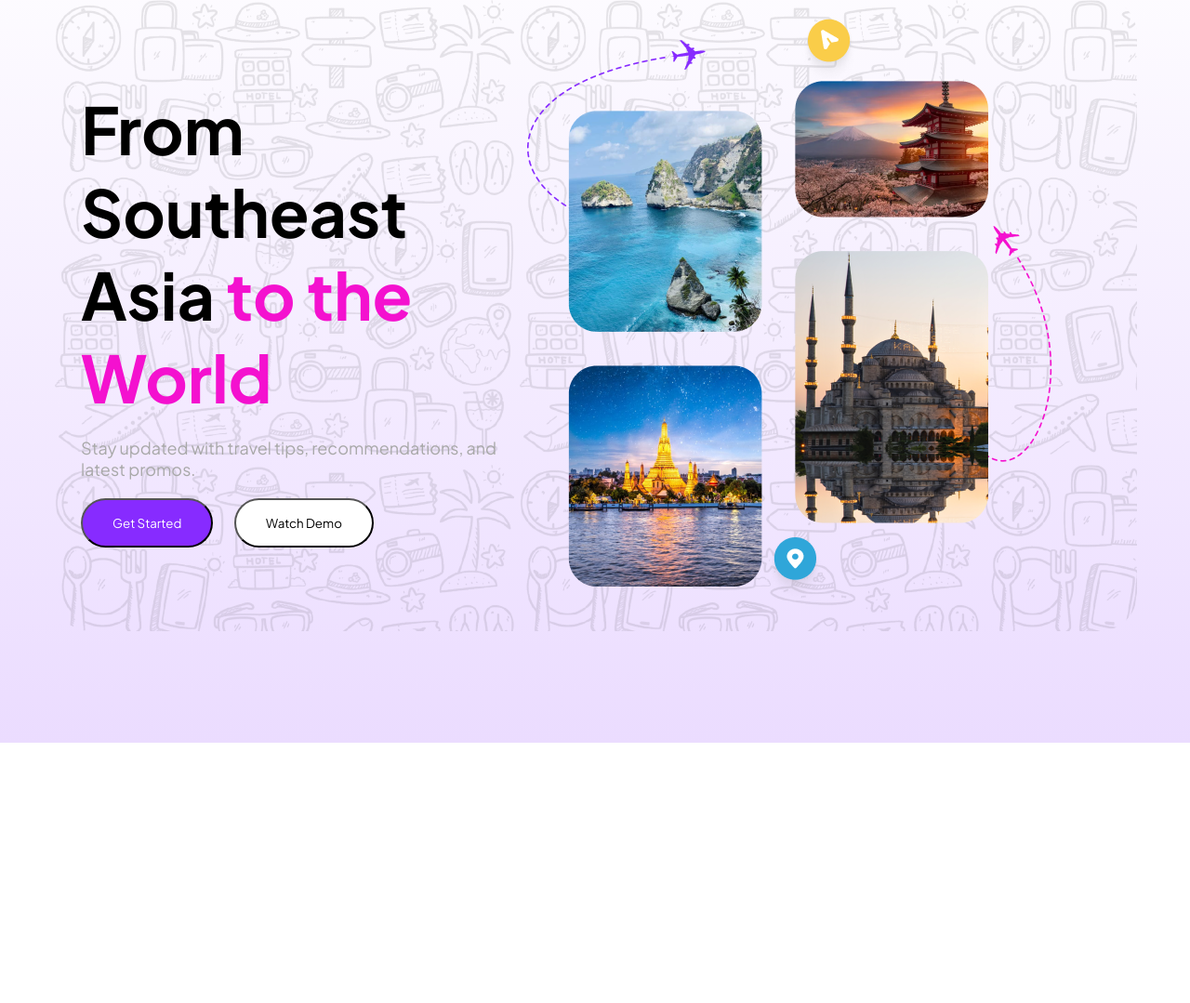
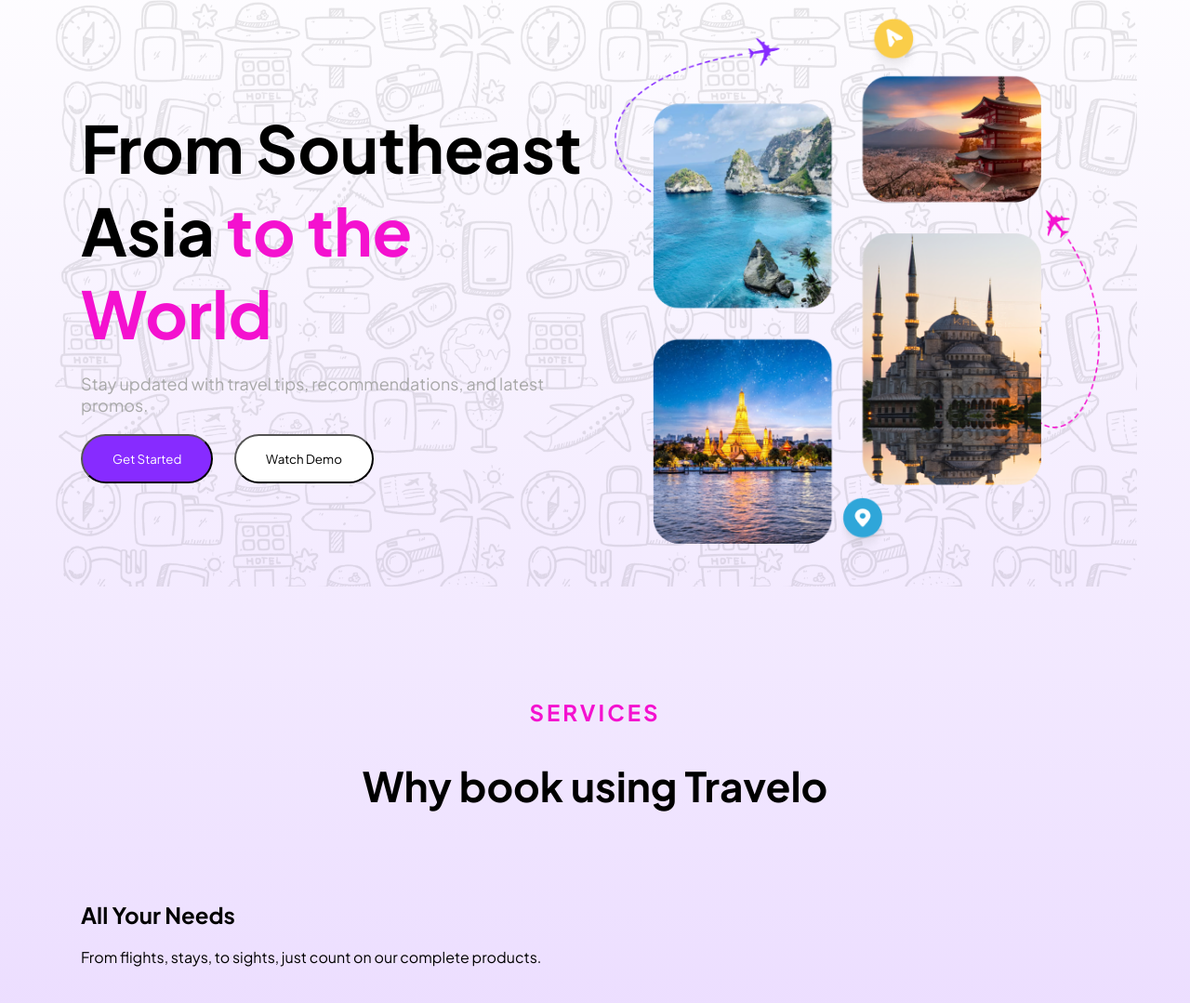
Before and after one commit to mdsajib1473/boot-camp-of-programming-hero, a plain HTML site: page Milestone 1/tour-mama-mini-project-on-html-css/index.html in a window 1280 px wide. Shown: the part 103-1182 px from the top of the page at 93% size. Before the commit the page ends 902 px from the top, so only its background shows below. Drawn offline with Linux system fonts and the light colour scheme.

Commit message:
working on second/service part

```diff
--- a/Milestone 1/tour-mama-mini-project-on-html-css/index.html
+++ b/Milestone 1/tour-mama-mini-project-on-html-css/index.html
@@ -9,11 +9,12 @@
     <link
         href="https://fonts.googleapis.com/css2?family=Plus+Jakarta+Sans:ital,wght@0,200..800;1,200..800&family=Raleway:ital,wght@0,100..900;1,100..900&display=swap"
         rel="stylesheet">
-    <title>Tour Mama</title>
+    <title>Travelo</title>
     <link rel="stylesheet" href="style.css">
 </head>
 
 <body>
+    <!-- banner part -->
     <div class="banner-container">
         <div class="banner">
             <!-- box-1 -->
@@ -34,6 +35,22 @@
             </div>
         </div>
     </div>
+
+    <!-- service part -->
+    <div class="service-container">
+        <div class="service">
+            <div class="heading-content">
+                <h4>SERVICES</h4>
+                <h2>Why book using Travelo</h2>
+            </div>
+            <div>
+                <img src="" alt="">
+                <h2>All Your Needs</h2>
+                <p>From flights, stays, to sights, just count on our complete products.</p>
+            </div>
+        </div>
+    </div>
+
 </body>
 
 </html>
--- a/Milestone 1/tour-mama-mini-project-on-html-css/style.css
+++ b/Milestone 1/tour-mama-mini-project-on-html-css/style.css
@@ -23,7 +23,7 @@ body {
 }
 
 .banner-content {
-    width: 60%;
+    width: 50%;
 }
 
 .banner-content * {
@@ -68,6 +68,33 @@ body {
     color: #F411CF;
 }
 
-.banner-content {
+.banner-img {
     width: 50%;
 }
+
+.banner-img img {
+    width: 600px;
+}
+
+.service {
+    margin: 0px auto 120px auto;
+    width: 87.5%;
+}
+
+.heading-content {
+    text-align: center;
+}
+
+.heading-content h4 {
+    color: #F411CF;
+    font-weight: bold;
+    font-size: 24px;
+    letter-spacing: 3px;
+    margin-bottom: 30px;
+}
+
+.heading-content h2 {
+    font-weight: bold;
+    font-size: 44px;
+    margin-bottom: 55px;
+}
```
